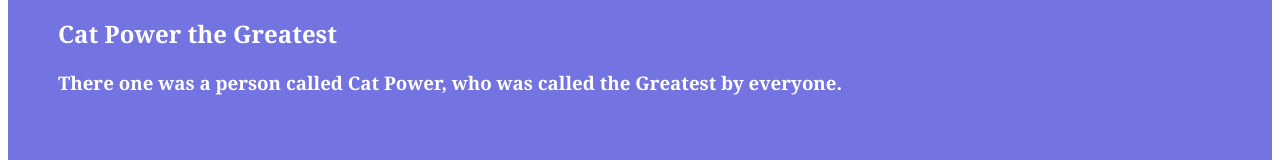
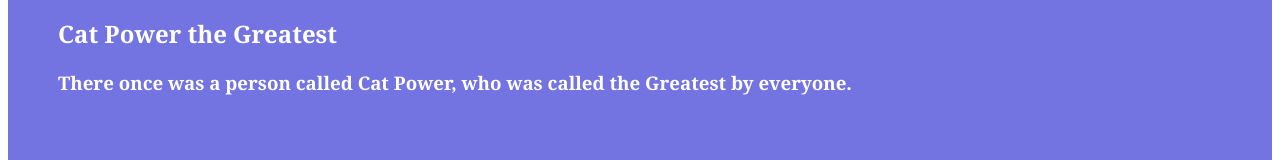
Before and after one commit to siggi-ai/Vue-Practice, a Vue app: page / in a window 1280 px wide. Shown: the part 127-287 px from the top of the page. Built offline with nearby package versions, Linux system fonts and the light colour scheme.

Commit message:
spelling

```diff
--- a/src/App.vue
+++ b/src/App.vue
@@ -3,7 +3,7 @@
     <h1>computed properties</h1>
     <h2>{{ fullName }} {{ title }}</h2>
     <h3>
-      There one was a person called {{ fullName }}, who was called
+      There once was a person called {{ fullName }}, who was called
       {{ title }} by everyone.
     </h3>
   </div>
```
